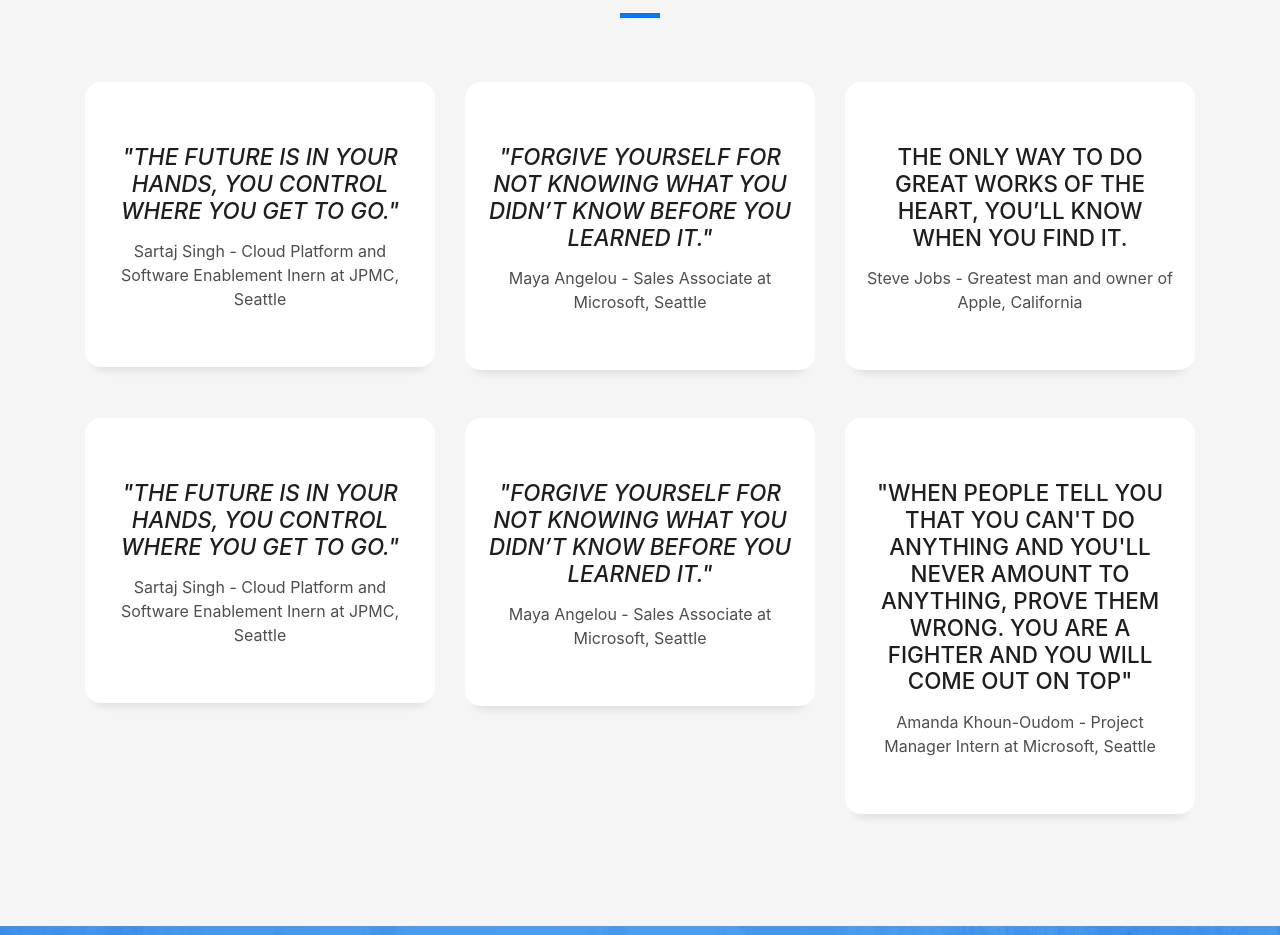
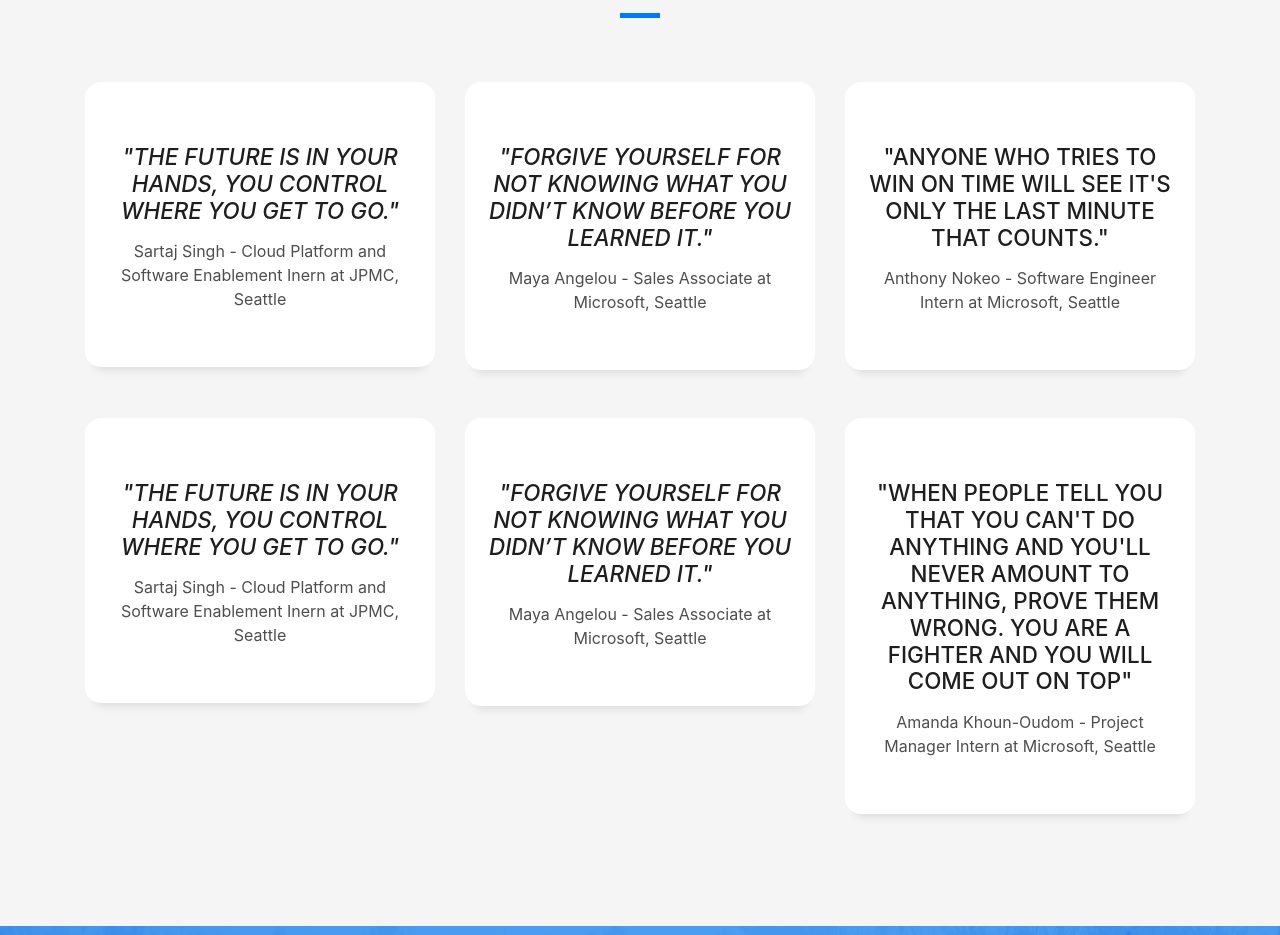
Before and after one commit to Ayush434/match, a plain HTML site: page match/index.html in a window 1280 px wide. Shown: the part 2320-3255 px from the top of the page. Drawn offline with Linux system fonts and the light colour scheme.

Commit message:
anthony's quote

```diff
--- a/match/index.html
+++ b/match/index.html
@@ -138,9 +138,9 @@
             <div class="service-ico">
             </div>
             <div class="service-content">
-              <h2 class="s-title"></i>The only way to do great works of the heart, you’ll know when you find it.</i></h2>
+              <h2 class="s-title"></i>"Anyone who tries to win on time will see it's only the last minute that counts."</i></h2>
               <p class="s-description text-center">
-                Steve Jobs - Greatest man and owner of Apple, California
+                Anthony Nokeo - Software Engineer Intern at Microsoft, Seattle
               </p>
             </div>
           </div>
```
